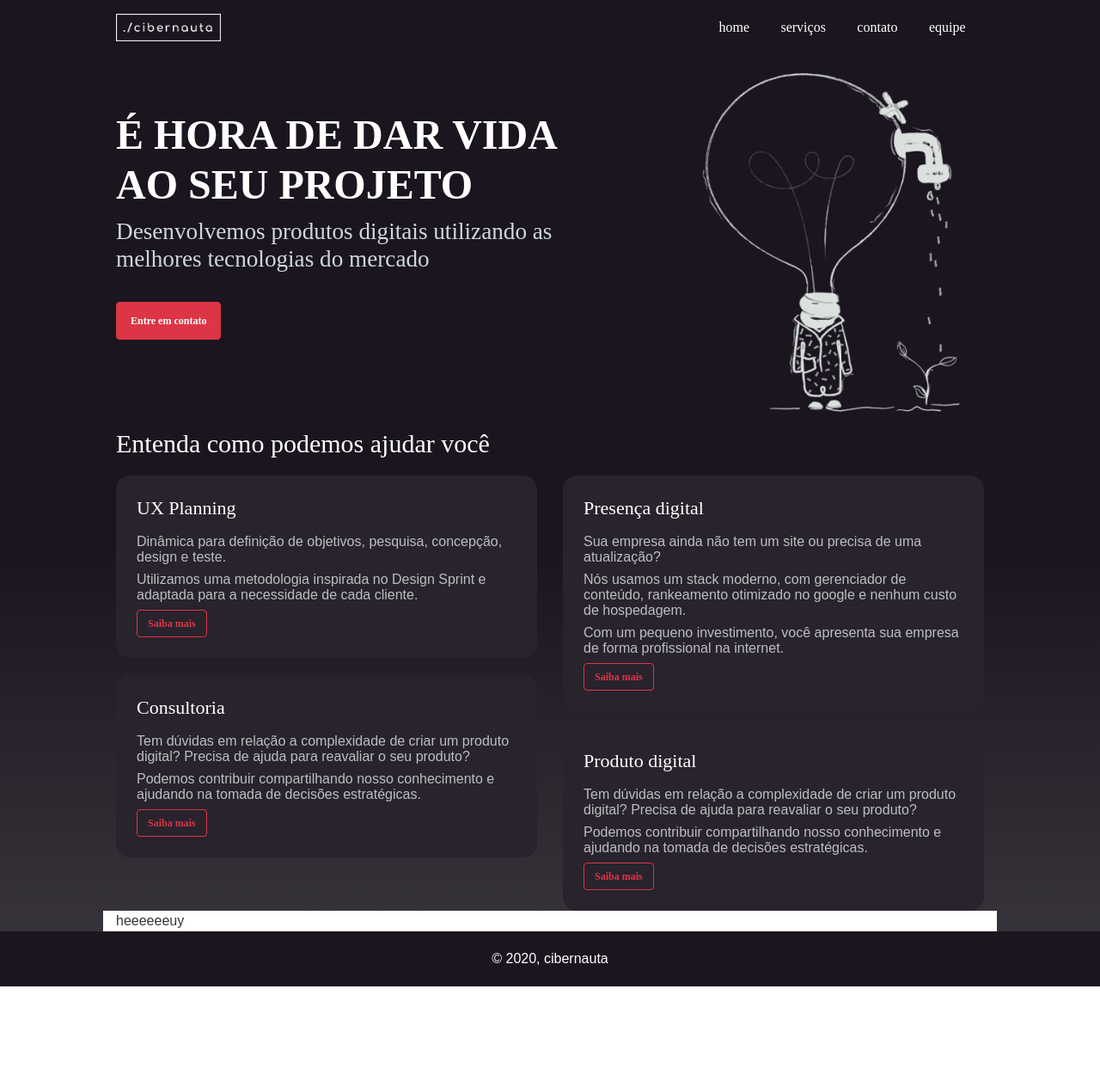
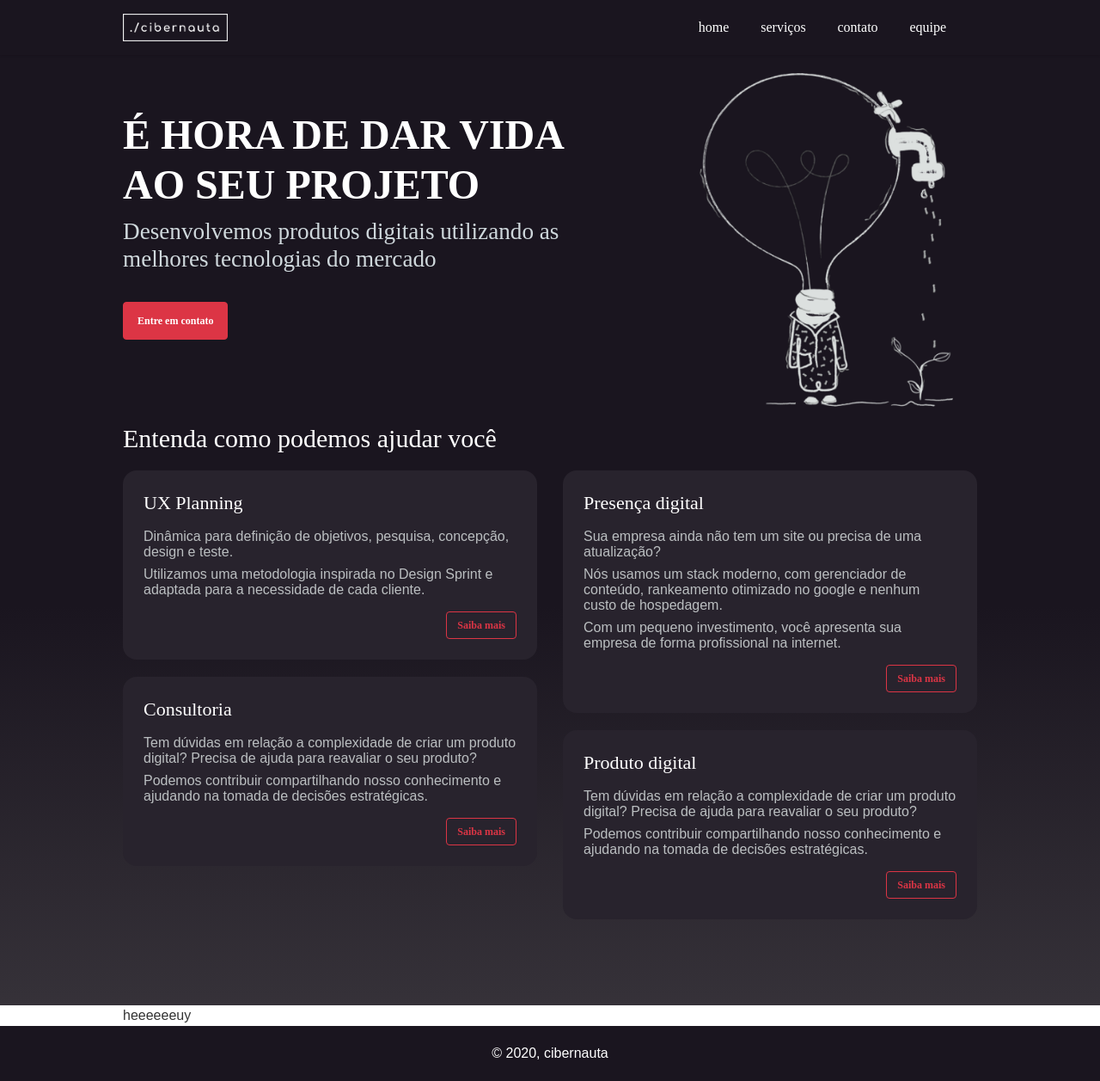
Before and after one commit to matheuskerpen/cibernauta, a Gatsby site: page / in a window 1280 px wide. Shown: the whole page at 86% size. Before the commit the page ends 1147 px from the top, so only its background shows below. Built offline with nearby package versions, Linux system fonts and the light colour scheme; Gatsby itself is replaced by a stand-in of ours.

Commit message:
contact div

```diff
--- a/src/components/contact/contact.js
+++ b/src/components/contact/contact.js
@@ -2,9 +2,11 @@ import React from 'react'
 import { Container } from 'react-bootstrap'
 
 const Contact = () => (
-    <Container style={{background: '#fff'}}>
-        heeeeeeuy
-    </Container>
+    <div style={{background: '#fff', width: '100%'}}>
+        <Container style={{ width: '80%', maxWidth: '1200px'}}>
+            heeeeeeuy
+        </Container>
+    </div>
 )
 
 export default Contact
--- a/src/components/header/header.css
+++ b/src/components/header/header.css
@@ -5,17 +5,10 @@ header {
   position: sticky;
   top: 0;
   height: 64px;
-  padding: 0 120px;
 }
 li {
-  margin-left: 0;
-  margin-right: 0;
-  margin-top: 0;
-  padding-bottom: 0;
-  padding-left: 0;
-  padding-right: 0;
-  padding-top: 0;
-  margin-bottom: 0;
+  margin-left: 16px;
+  margin-right: 16px;
   font-family: 'Ubuntu';
   color: #ffffff;
   font-size: 16px;
--- a/src/components/header/header.js
+++ b/src/components/header/header.js
@@ -2,21 +2,21 @@ import React from 'react'
 
 import "./header.css"
 
-import {Container, Image} from "react-bootstrap"
+import {Container, Image, Row, Col} from "react-bootstrap"
 import darkBlueLogo from "../../images/logo/dark-blue.png"
 
 const Header = () => (
   <header>
-    <Container style={{  display: `flex`}}>
+    <Container style={{  display: `flex`, width: '80%', maxWidth: '1200px'}}>
       <Image src={darkBlueLogo} alt="dark-blue-logo" fluid style={{ margin: `16px 0px`, height: `32px`}}/>
-      <div style={{position: `fixed`, right: `120px`, top: '0px' }}>
-        <ul style={{ width:`400px`, margin: `16px 0px`, listStyle: `none`, display: `flex`, justifyContent: `space-evenly`}}>
+      <Container className="float-right" style={{maxWidth: '400px', marginRight:'0px'}}>
+        <ul style={{ margin: `16px 0px`, listStyle: `none`, display: `flex`, justifyContent: `space-evenly`}}>
           <li>home</li>
           <li>serviços</li>
           <li>contato</li>
           <li>equipe</li>
         </ul>
-      </div>
+      </Container>
     </Container>
   </header>
 )
--- a/src/components/home/home.js
+++ b/src/components/home/home.js
@@ -9,7 +9,7 @@ import homeImage from "../../images/home-image.png"
 
 const Home = () => (
   <div>
-    <Container>
+    <Container style={{  display: `flex`, width: '80%', maxWidth: '1200px'}}>
       <Row>
         <Col xs={12} sm={12} md={7} lg={7}>
           <div style={{margin: `4em 0em`}}>
--- a/src/components/layout.js
+++ b/src/components/layout.js
@@ -1,18 +1,17 @@
 import React from "react"
 
-import { Container } from "react-bootstrap"
 import Home from "./home/home"
 import Services from "./services/services"
 import Contact from "./contact/contact"
 
 const Layout = () => (
   <div style={{
-        margin: `0 auto`,
-        padding: `0 120px`,
+
         background: `linear-gradient(180deg, #1A151F 56.77%, #37333A 100%)`
         }}>
     <Home/>
     <Services/>
+    <div style={{height: '100px'}}></div>
     <Contact/>
   </div>
 )
--- a/src/components/services/services.css
+++ b/src/components/services/services.css
@@ -2,5 +2,5 @@
     background: #28232D;
     border-radius: 16px;
     margin-top: 20px;
-    padding: 24px
+    padding: 24px 24px 64px
 }
--- a/src/components/services/services.js
+++ b/src/components/services/services.js
@@ -4,7 +4,7 @@ import { Container, Row, Col, Button} from 'react-bootstrap'
 import "./services.css"
 
  const Services = () => (
-     <Container>
+     <Container style={{ width: '80%', maxWidth: '1200px'}}>
          <h3>Entenda como podemos ajudar você</h3>
          <Row>
              <Col lg={6}>
@@ -12,7 +12,8 @@ import "./services.css"
                     <h4>UX Planning</h4>
                     <p>Dinâmica para definição de objetivos, pesquisa, concepção, design e teste.</p>
                     <p>Utilizamos uma metodologia inspirada no Design Sprint e adaptada para a necessidade de cada cliente.</p>
-                    <Button variant="outline-danger" style={{
+                    <Button className="float-right" variant="outline-danger" style={{
+                            marginTop: '8px',
                             fontFamily: 'Ubuntu',
                             fontStyle: 'normal',
                             fontWeight: 'bold',
@@ -25,7 +26,8 @@ import "./services.css"
                     <h4>Consultoria</h4>
                     <p>Tem dúvidas em relação a complexidade de criar um produto digital? Precisa de ajuda para reavaliar o seu produto?</p>
                     <p>Podemos contribuir compartilhando nosso conhecimento e ajudando na tomada de decisões estratégicas.</p>
-                    <Button variant="outline-danger" style={{
+                    <Button className="float-right" variant="outline-danger" style={{
+                            marginTop: '8px',
                             fontFamily: 'Ubuntu',
                             fontStyle: 'normal',
                             fontWeight: 'bold',
@@ -42,7 +44,8 @@ import "./services.css"
                     <p>Nós usamos um stack moderno, com gerenciador de conteúdo, rankeamento otimizado
                          no google e nenhum custo de hospedagem.</p>
                     <p>Com um pequeno investimento, você apresenta sua empresa de forma profissional na internet.</p>
-                    <Button variant="outline-danger" style={{
+                    <Button className="float-right" variant="outline-danger" style={{
+                            marginTop: '8px',
                             fontFamily: 'Ubuntu',
                             fontStyle: 'normal',
                             fontWeight: 'bold',
@@ -55,7 +58,8 @@ import "./services.css"
                     <h4>Produto digital</h4>
                     <p>Tem dúvidas em relação a complexidade de criar um produto digital? Precisa de ajuda para reavaliar o seu produto?</p>
                     <p>Podemos contribuir compartilhando nosso conhecimento e ajudando na tomada de decisões estratégicas.</p>
-                    <Button variant="outline-danger" style={{
+                    <Button className="float-right" variant="outline-danger" style={{
+                            marginTop: '8px',
                             fontFamily: 'Ubuntu',
                             fontStyle: 'normal',
                             fontWeight: 'bold',
```
